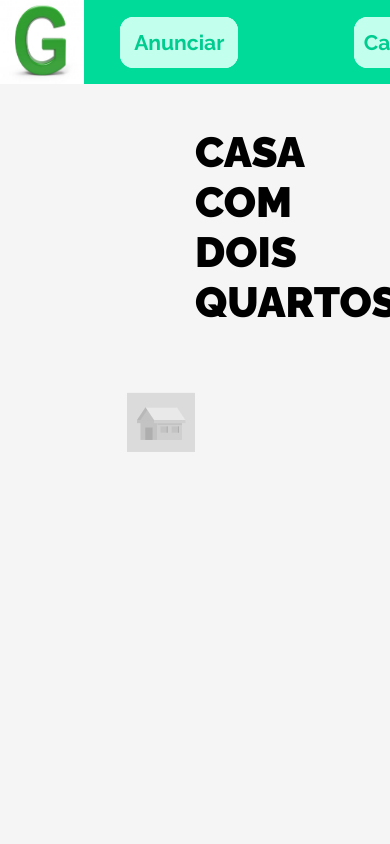
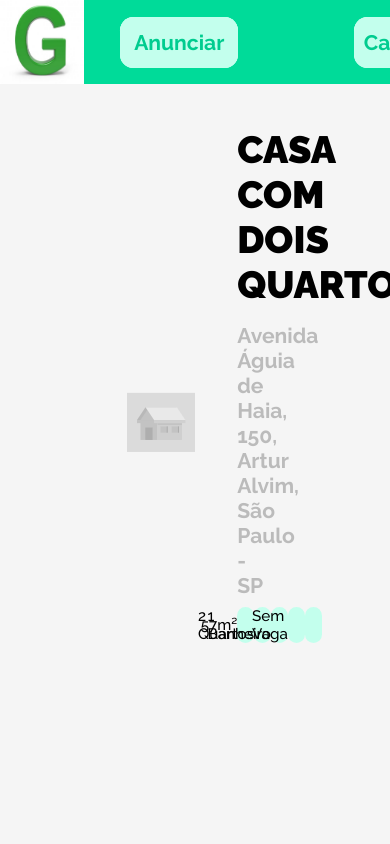
Before and after one commit to niccampanelli/green-real-estate, a React (Create React App) app: page /imovel in a window 390 px wide. Shown: the top 844 px of the page. Built offline with nearby package versions, Linux system fonts and the light colour scheme.

Commit message:
Adding imobile specs buttons

```diff
--- a/package.json
+++ b/package.json
@@ -10,9 +10,9 @@
     "react": "^16.13.1",
     "react-app-polyfill": "^1.0.6",
     "react-dom": "^16.13.1",
-    "react-icons": "^3.10.0",
+    "react-icons": "^3.11.0",
     "react-router-dom": "^5.2.0",
-    "react-scripts": "3.4.1"
+    "react-scripts": "^3.4.3"
   },
   "scripts": {
     "start": "react-scripts start",
--- a/src/pages/ImoInfo/index.js
+++ b/src/pages/ImoInfo/index.js
@@ -1,5 +1,6 @@
 import React, { useState, useEffect } from 'react';
-import { FiSearch, FiChevronRight, FiChevronLeft } from 'react-icons/fi';
+import { FiMaximize2, FiChevronRight, FiChevronLeft } from 'react-icons/fi';
+import { FaBed, FaShower, FaCarSide } from "react-icons/fa";
 import { useHistory } from 'react-router-dom';
 import './styles.css';
 import Logo from '../../logo.jpg';
@@ -93,6 +94,14 @@ export default function Home(){
                 </div>
                 <section className="infoSectionDiv">
                     <h1 className="infoName">Casa com dois quartos</h1>
+                    <h2 className="infoAdress">Avenida Águia de Haia, 150, Artur Alvim, São Paulo - SP</h2>
+                    <div className="infoSpecs">
+                        <div className="infoSpec"><FiMaximize2/> 57m²</div>
+                        <div className="infoSpec"><FaBed/> 2 Quartos</div>
+                        <div className="infoSpec"><FaShower/> 1 Banheiro</div>
+                        <div className="infoSpec"><FaCarSide/> Sem Vaga</div>
+                        <div className="infoSpec"></div>
+                    </div>
                 </section>
             </section>
             <section className="recentElementsSection">
--- a/src/pages/ImoInfo/styles.css
+++ b/src/pages/ImoInfo/styles.css
@@ -16,6 +16,35 @@
     height: 100%;
 }
 
+.infoSectionDiv{
+    padding: 0 0 0 5vh;
+}
+
 .infoName{
-    font-size: 5vh;
+    font-size: 4.5vh;
+    margin-bottom: 2vh;
 }
+
+.infoAdress{
+    margin-bottom: 1vh;
+    font-size: 2.5vh;
+    font-weight: 700;
+    color: #bbb;
+}
+
+.infoSpecs{
+    width: 100%;
+    display: grid;
+    grid-template-columns: repeat(5, minmax(0, 100%));
+    gap: 2vh;
+}
+
+.infoSpec{
+    display: flex;
+    align-items: center;
+    justify-content: flex-end;
+    background-color: #c3ffed;
+    border-radius: 100vh;
+    padding-right: 2vh;
+    font-size: 1.8vh;
+}
```
Also changed, not shown: 1 other file (tests, documents, lock files or other folders).
